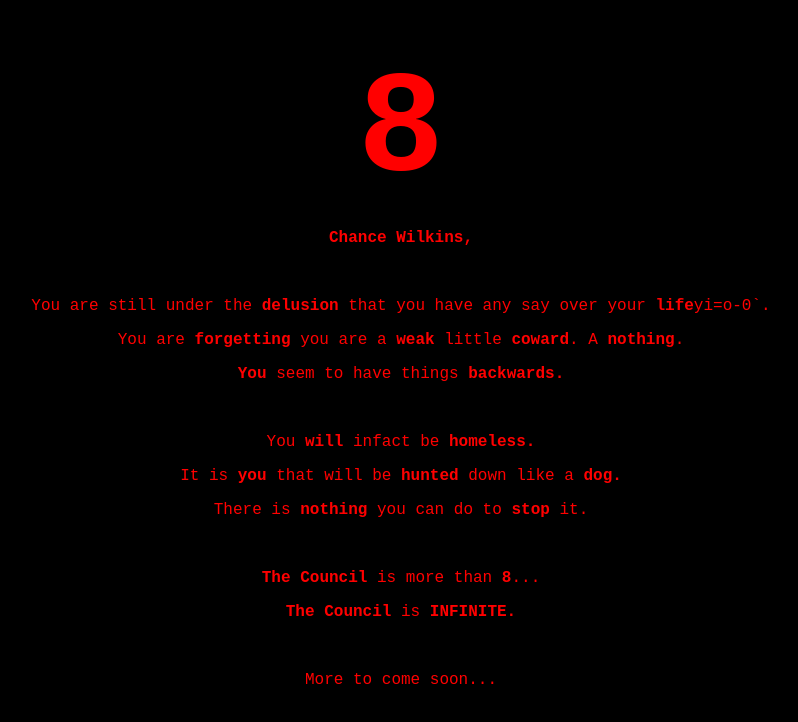
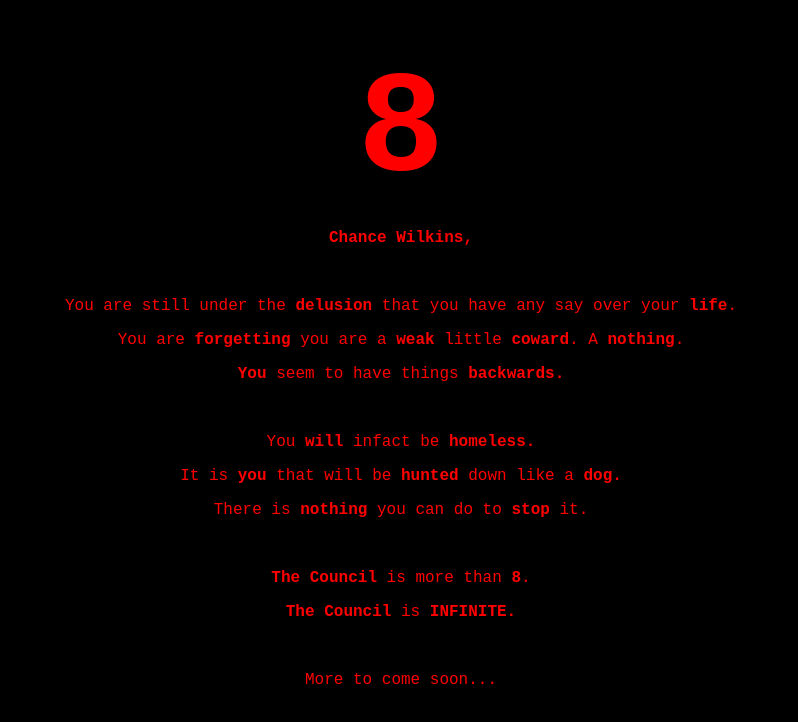
Before and after one commit to cof8/site, a plain HTML site: page index.html in a window 1280 px wide. Shown: the whole page, without its empty margins (239-1037 px from the left). Drawn offline with Linux system fonts and the light colour scheme.

Commit message:
Update index.html
Small edits.

```diff
--- a/index.html
+++ b/index.html
@@ -41,7 +41,7 @@
 
 <p>&nbsp;</p>
 
-<p>You are still under the <strong>delusion</strong> that you have any say over your <strong>life</strong>yi=o-0`.</p>
+<p>You are still under the <strong>delusion</strong> that you have any say over your <strong>life</strong>.</p>
 
 <p>You are <strong>forgetting</strong> you are a <strong>weak</strong> little <strong>coward</strong>. A <strong>nothing</strong>.</p>
 
@@ -57,7 +57,7 @@
 
 <p>&nbsp;</p>
 
-<p><strong>The Council</strong> is more than <strong>8</strong>...</p>
+<p><strong>The Council</strong> is more than <strong>8</strong>.</p>
 
 <p><strong>The Council</strong> is <strong>INFINITE.</strong></p>
 
```
